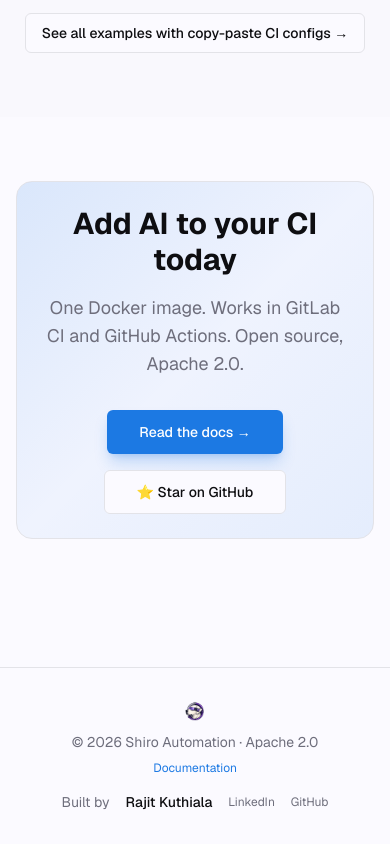
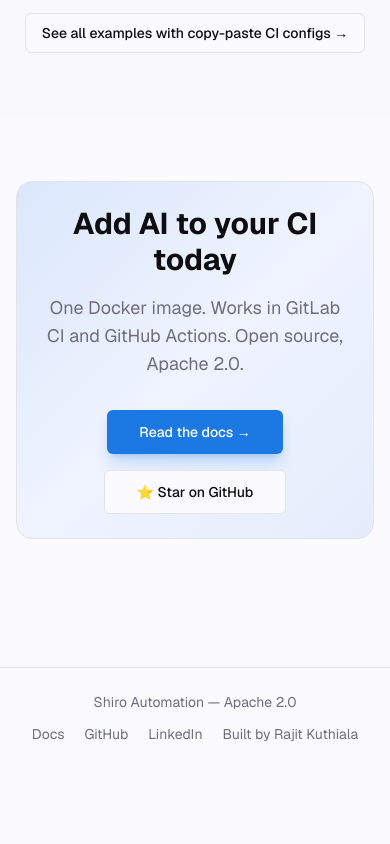
Before and after one commit to rajitk13/shiro-automation-ui, a Next.js app: page / in a window 390 px wide. Shown: the part 7279-8123 px from the top of the page. After the commit the page ends 8047 px from the top, so only its background shows below. Built offline with nearby package versions, Linux system fonts and the light colour scheme.

Commit message:
Simplify footer: remove logo image, clean single-row text-only layout, mobile centered stacks properly

```diff
--- a/app/layout.tsx
+++ b/app/layout.tsx
@@ -146,47 +146,17 @@ export default function RootLayout({
           </nav>
           <main className="flex-1">{children}</main>
           <FloatingAIButton />
-          <footer className="border-t border-border/60 py-8 mt-16">
+          <footer className="border-t border-border/60 py-6 mt-16">
             <div className="container mx-auto px-4 sm:px-6">
-              <div className="flex flex-col gap-4 text-center md:flex-row md:justify-between md:items-center md:text-left">
-                <div className="flex flex-col sm:flex-row items-center gap-2 sm:gap-3 justify-center md:justify-start">
-                  <Logo size={24} />
-                  <span className="text-sm text-muted-foreground">© 2026 Shiro Automation · Apache 2.0</span>
-                  <a
-                    href="https://shiro-docs.rajit.cc"
-                    target="_blank"
-                    rel="noopener noreferrer"
-                    className="text-xs text-primary hover:underline transition-colors whitespace-nowrap"
-                  >
-                    Documentation
-                  </a>
-                </div>
-                <div className="flex items-center gap-4 justify-center md:justify-end flex-wrap">
-                  <span className="text-sm text-muted-foreground">Built by</span>
-                  <a
-                    href="https://www.linkedin.com/in/rajitkuthiala/"
-                    target="_blank"
-                    rel="noopener noreferrer"
-                    className="text-sm font-medium hover:text-primary transition-colors"
-                  >
-                    Rajit Kuthiala
-                  </a>
-                  <a
-                    href="https://www.linkedin.com/in/rajitkuthiala/"
-                    target="_blank"
-                    rel="noopener noreferrer"
-                    className="text-xs text-muted-foreground hover:text-primary transition-colors"
-                  >
-                    LinkedIn
-                  </a>
-                  <a
-                    href="https://github.com/rajitk13"
-                    target="_blank"
-                    rel="noopener noreferrer"
-                    className="text-xs text-muted-foreground hover:text-primary transition-colors"
-                  >
-                    GitHub
-                  </a>
+              <div className="flex flex-col gap-3 items-center text-center sm:flex-row sm:justify-between sm:text-left">
+                <p className="text-sm text-muted-foreground">
+                  Shiro Automation — Apache 2.0
+                </p>
+                <div className="flex flex-wrap items-center justify-center gap-x-5 gap-y-2 text-sm text-muted-foreground">
+                  <a href="https://shiro-docs.rajit.cc" target="_blank" rel="noopener noreferrer" className="hover:text-foreground transition-colors">Docs</a>
+                  <a href="https://github.com/rajitk13/shiro-automation" target="_blank" rel="noopener noreferrer" className="hover:text-foreground transition-colors">GitHub</a>
+                  <a href="https://www.linkedin.com/in/rajitkuthiala/" target="_blank" rel="noopener noreferrer" className="hover:text-foreground transition-colors">LinkedIn</a>
+                  <span>Built by Rajit Kuthiala</span>
                 </div>
               </div>
             </div>
```
